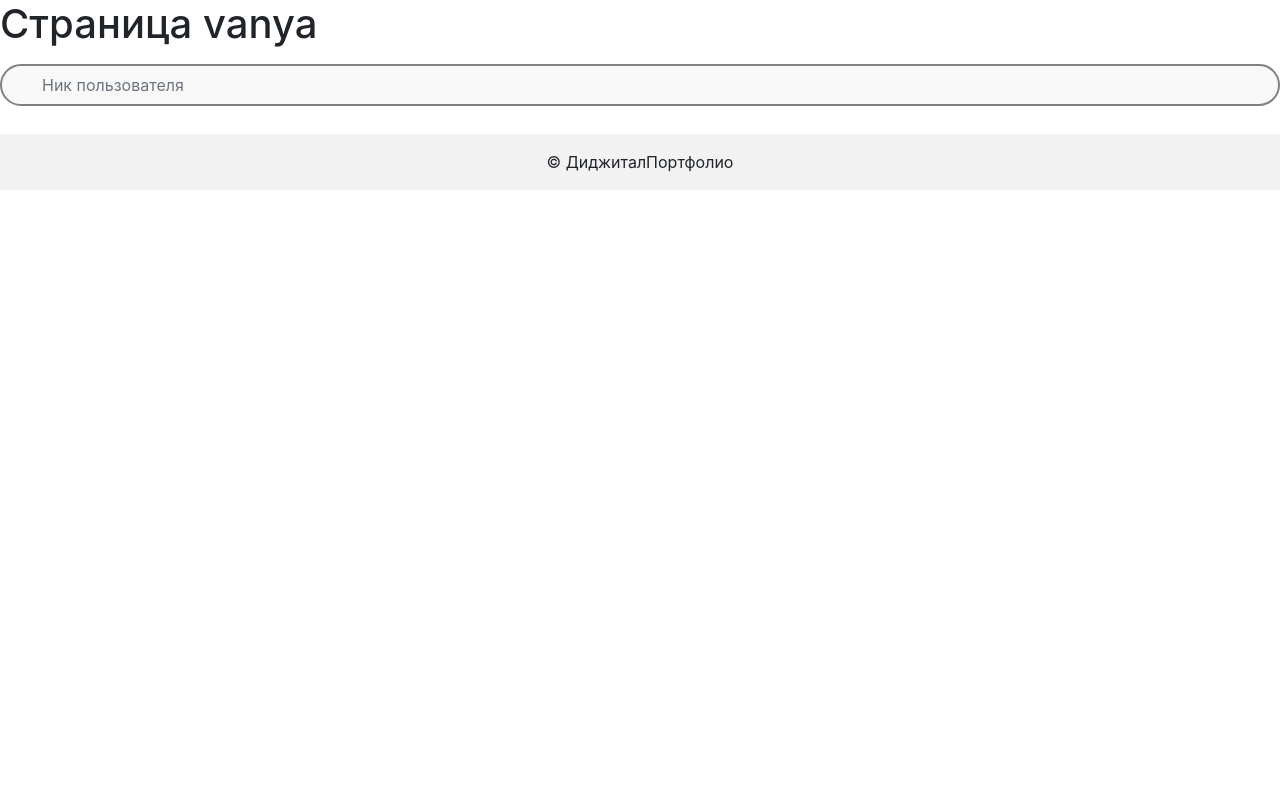
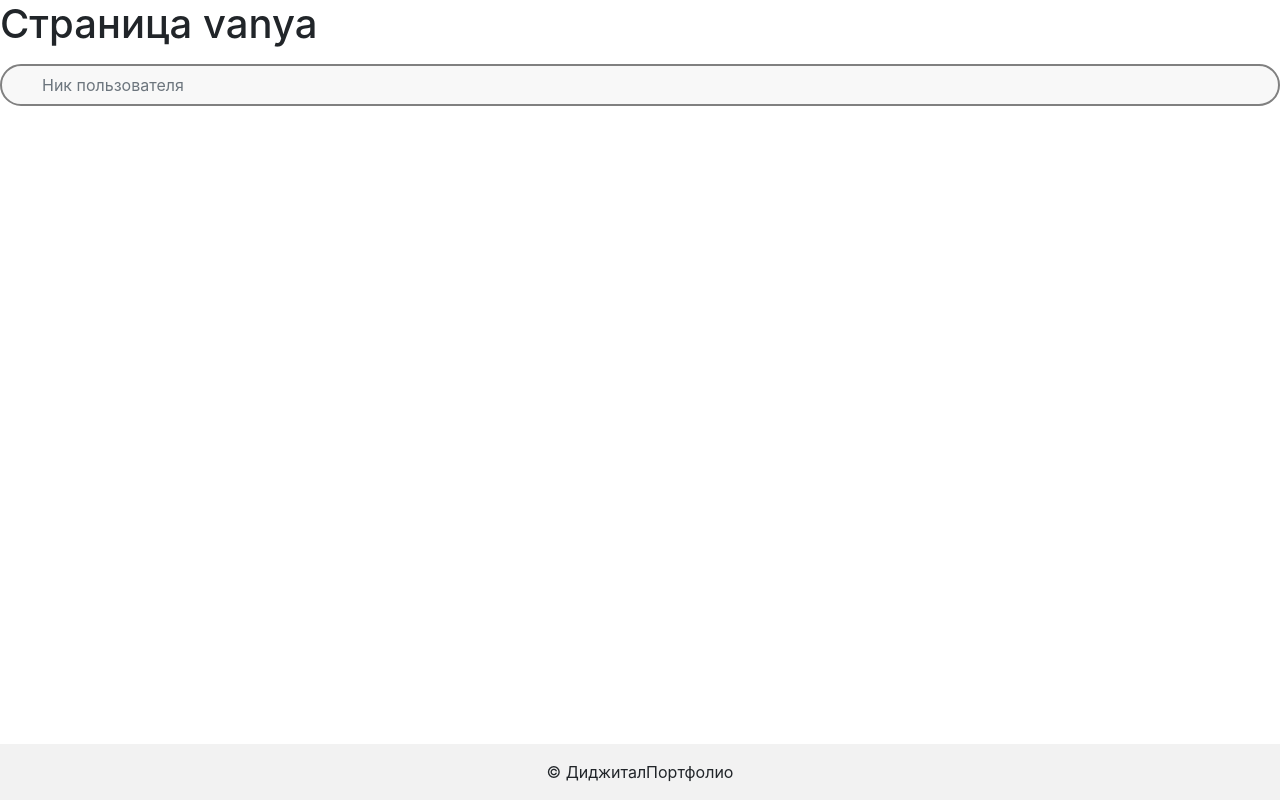
Before and after one commit to dmitryboris/DigitalPortfolio, a Django app: a page that uses main/templates/main/about.html in a window 1280 px wide. Run offline with Django 5.2, Linux system fonts and the light colour scheme; data comes from the database, SQL or seed files in the repository.

Commit message:
pressed footer to bottom

```diff
--- a/main/static/main/css/about.css
+++ b/main/static/main/css/about.css
@@ -56,3 +56,12 @@ dialog {
 		padding-bottom: 1rem;
 	}
 }
+html,
+body {
+    height: 100%;
+    display: flex;
+    flex-direction: column
+}
+main {
+    flex: 1;
+}
--- a/main/templates/main/about.html
+++ b/main/templates/main/about.html
@@ -10,7 +10,7 @@
 {% endblock %}
 
 {% block body %}
-<main>
+    <header>
         <h1> Страница {{ profile.user.username }} </h1>
         <div class="input-group mb-3">
             <input type="text" class="form-control" placeholder="Ник пользователя" aria-label="Username"
@@ -52,6 +52,8 @@
             </a>
         </div>
         {% endif %}
+    </header>
+    <main>
         <div class="container mx-auto mt-4">
             <div class="row">
                 {% for ach in achievements %}
```
Lines whose indentation alone changed are shown as unchanged.
